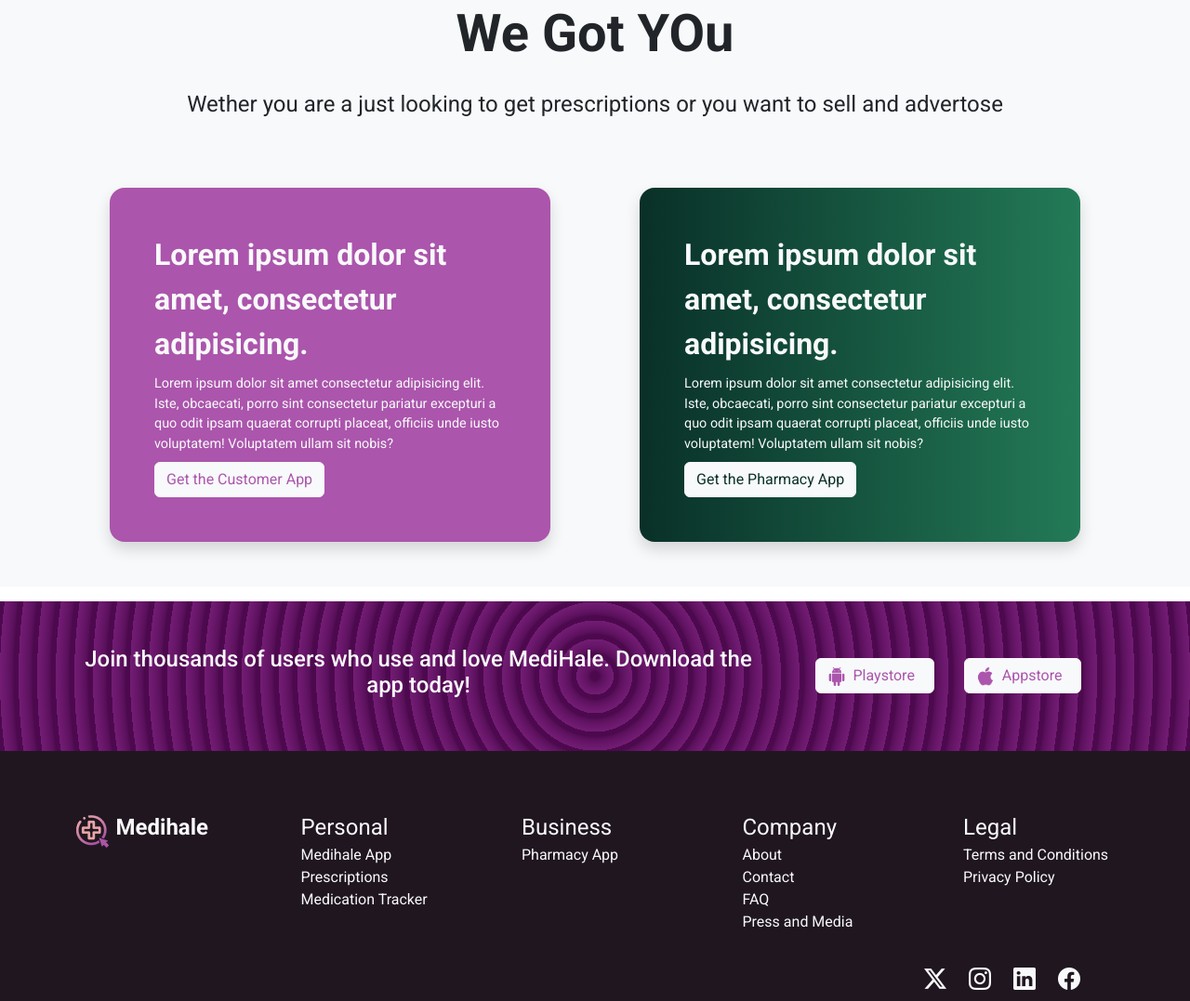
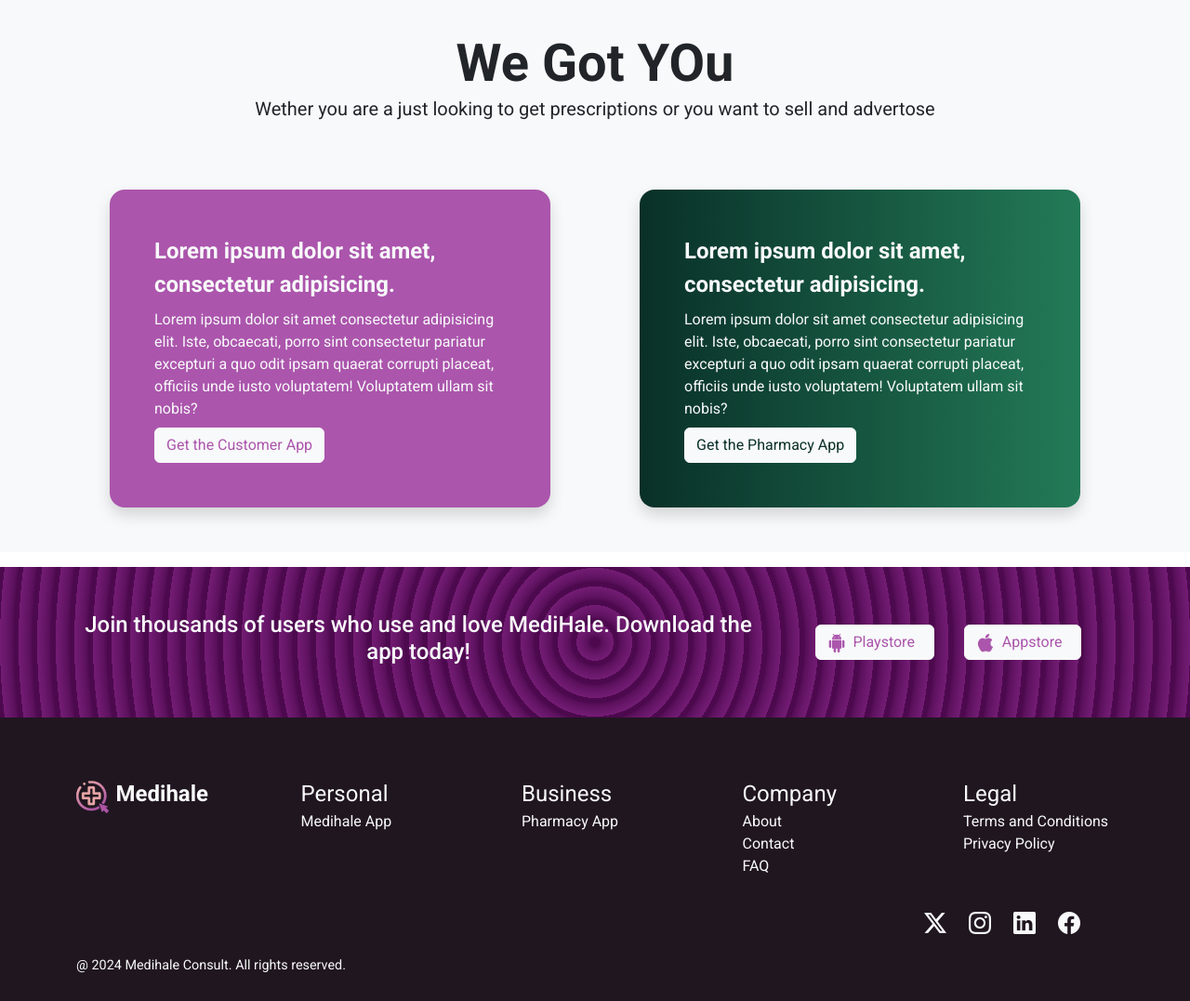
Before and after one commit to seregheik/medihale, a plain HTML site: page products-and-services/index.html in a window 1280 px wide. Shown: the part 75-1152 px from the top of the page at 93% size. Drawn offline with nearby package versions, Linux system fonts and the light colour scheme.

Commit message:
fixed footer

```diff
--- a/products-and-services/index.html
+++ b/products-and-services/index.html
@@ -65,16 +65,17 @@
     <main>
         <section class="vh-75 bg-light d-flex align-items-center">
             <div class="container">
-                <div class="row pt-3">
+                <div class="row pt-5">
                     <div class="display-4 fw-bold text-center ">We Got YOu</div>
-                    <div class="fs-4 text-center py-4">Wether you are a just looking to get prescriptions or you want to
+                    <div class="fs-5 text-center pb-4">Wether you are a just looking to get prescriptions or you want to
                         sell
                         and
                         advertose</div>
                     <div class=" col-12 p-5 col-md-6">
                         <div class="bg-primary text-light shadow rounded-4 p-5">
-                            <div class="fs-2 fw-bold">Lorem ipsum dolor sit amet, consectetur adipisicing.</div>
-                            <div class="py-2">Lorem ipsum dolor sit amet consectetur adipisicing elit. Iste, obcaecati,
+                            <div class="fs-4 fw-bold">Lorem ipsum dolor sit amet, consectetur adipisicing.</div>
+                            <div class="py-2 fs-6">Lorem ipsum dolor sit amet consectetur adipisicing elit. Iste,
+                                obcaecati,
                                 porro sint
                                 consectetur pariatur excepturi a quo odit ipsam quaerat corrupti placeat, officiis unde
                                 iusto voluptatem! Voluptatem ullam sit nobis?</div>
@@ -84,8 +85,9 @@
                     </div>
                     <div class="col-12 p-5  col-md-6">
                         <div class="bg-green text-light shadow rounded-4 p-5">
-                            <div class="fs-2 fw-bold">Lorem ipsum dolor sit amet, consectetur adipisicing.</div>
-                            <div class="py-2">Lorem ipsum dolor sit amet consectetur adipisicing elit. Iste, obcaecati,
+                            <div class="fs-4 fw-bold">Lorem ipsum dolor sit amet, consectetur adipisicing.</div>
+                            <div class="py-2 fs-6">Lorem ipsum dolor sit amet consectetur adipisicing elit. Iste,
+                                obcaecati,
                                 porro sint
                                 consectetur pariatur excepturi a quo odit ipsam quaerat corrupti placeat, officiis unde
                                 iusto voluptatem! Voluptatem ullam sit nobis?</div>
@@ -139,14 +141,14 @@
                             rel="noopener noreferrer">Medihale App</a>
                     </div>
                     <div class="px-1 fs-6">
-                        <a href="/medihaleapp/" target="_blank"
+                        <!--  <a href="/medihaleapp/" target="_blank"
                             class="link-underline link-light link-opacity-75-hover link-underline-opacity-0"
-                            rel="noopener noreferrer">Prescriptions</a>
+                            rel="noopener noreferrer">Prescriptions</a> -->
                     </div>
                     <div class="px-1 fs-6">
-                        <a href="/contact/" target="_blank"
+                        <!-- <a href="/contact/" target="_blank"
                             class="link-underline link-light link-opacity-75-hover link-underline-opacity-0"
-                            rel="noopener noreferrer">Medication Tracker</a>
+                            rel="noopener noreferrer">Medication Tracker</a> -->
                     </div>
                 </div>
                 <div class="col-12 py-3 col-md-2">
@@ -175,9 +177,9 @@
                             rel="noopener noreferrer">FAQ</a>
                     </div>
                     <div class="px-1 fs-6">
-                        <a href="/press-and-media/" target="_blank"
+                        <!--      <a href="/press-and-media/" target="_blank"
                             class="link-underline link-light link-opacity-75-hover link-underline-opacity-0"
-                            rel="noopener noreferrer">Press and Media</a>
+                            rel="noopener noreferrer">Press and Media</a> -->
                     </div>
                 </div>
                 <div class="col-12 py-3 col-md-2">
```
Also changed, not shown: about/index.html (+6 -6 lines), contact/index.html (+6 -6 lines), customer-app/index.html (+6 -6 lines), download/index.html (+6 -6 lines), faq/index.html (+6 -6 lines), index.html (+5 -5 lines), pharmacy-app/index.html (+6 -6 lines), privacy-policy/index.html (+6 -6 lines), terms-and-conditions/index.html (+9 -6 lines).
